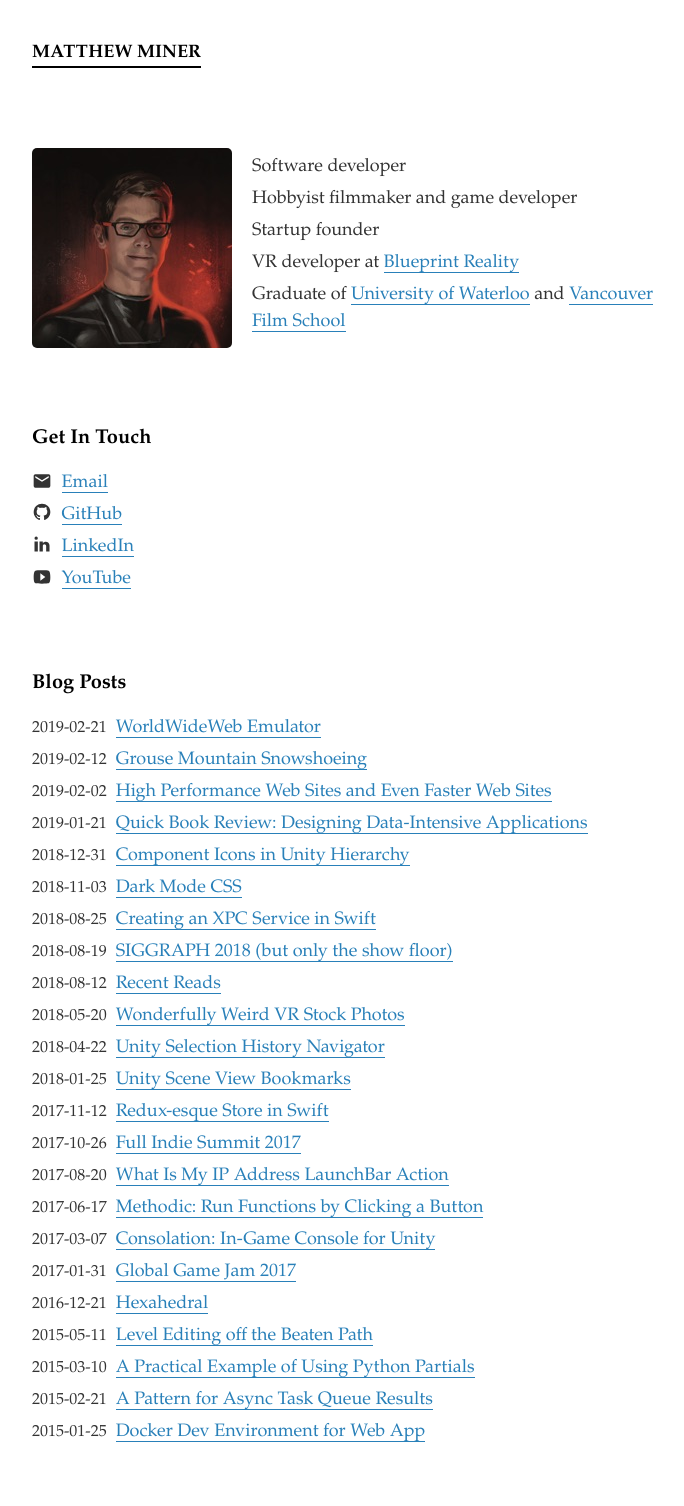
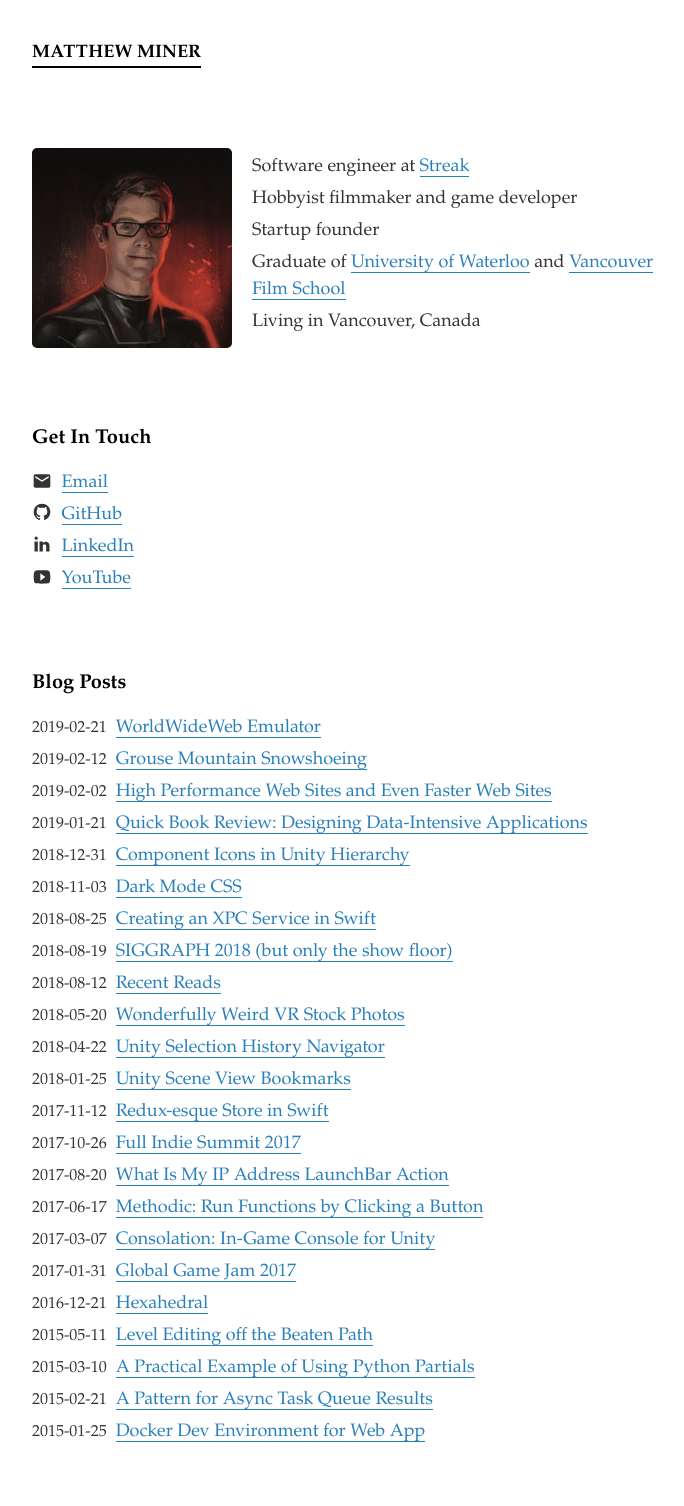
Before and after one commit to mminer/mminer.github.com, a Jekyll site: the page built from index.html, in a window 1280 px wide. Shown: the whole page, without its empty margins (278-962 px from the left). Built offline with Jekyll 4.4.1, drawn with Linux system fonts in a browser that asks for light colours.

Commit message:
Update job description and location

```diff
--- a/index.html
+++ b/index.html
@@ -6,11 +6,11 @@ layout: base
   <img alt="Avatar" srcset="/images/avatar.jpg 1x, /images/avatar@2x.jpg 2x" src="/images/avatar.jpg">
 
   <ul>
-    <li>Software developer</li>
+    <li>Software engineer at <a href="https://streak.com">Streak</a></li>
     <li>Hobbyist filmmaker and game developer</li>
     <li>Startup founder</li>
-    <li>VR developer at <a href="https://blueprintreality.com">Blueprint Reality</a></li>
     <li>Graduate of <a href="https://uwaterloo.ca">University of Waterloo</a> and <a href="https://vfs.edu">Vancouver Film School</a></li>
+    <li>Living in Vancouver, Canada</li>
   </ul>
 </section>
 
```
